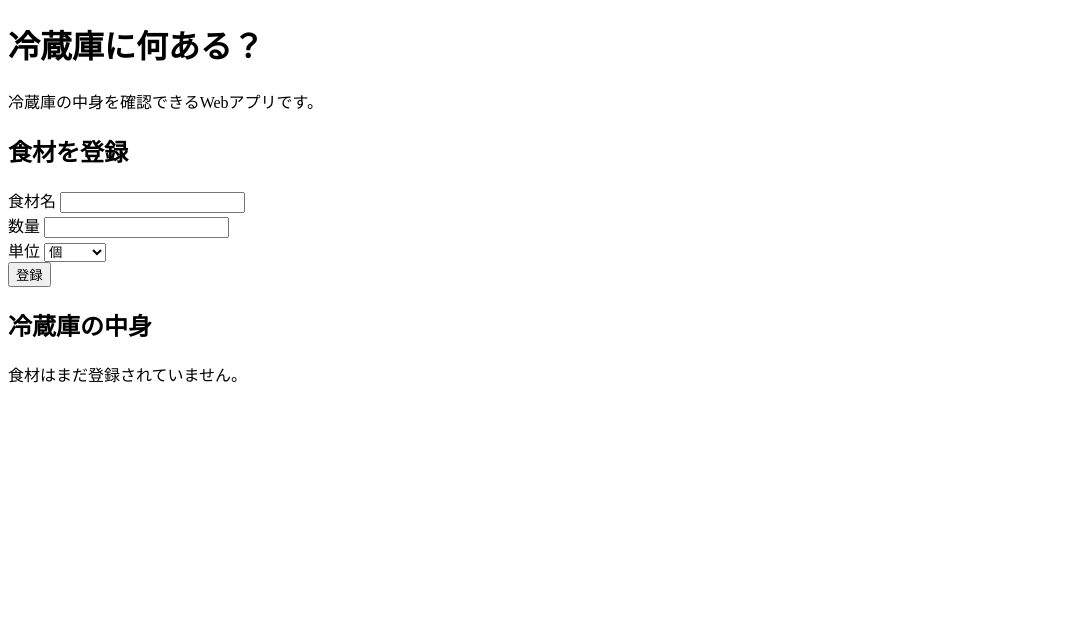
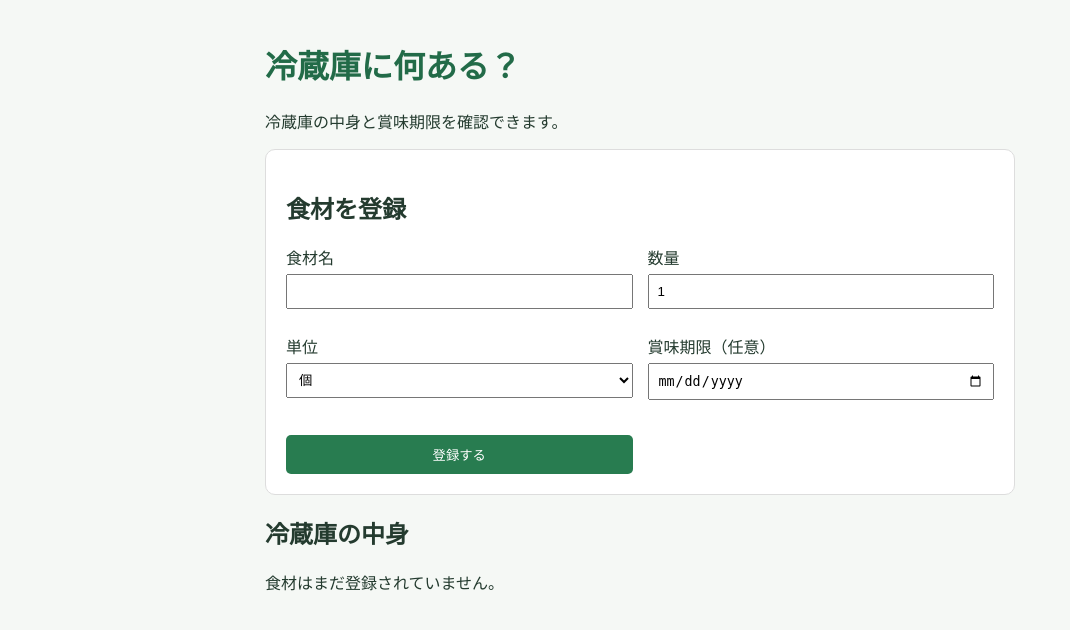
Before and after one commit to makotogap-alt/FridgeChecker-app, a Flask app: page / in a window 1280 px wide. Shown: the top 630 px of the page, without its empty margins (0-1070 px from the left). Run offline with Flask 3, Linux system fonts and the light colour scheme.

Commit message:
Add expiration date management

```diff
--- a/app.py
+++ b/app.py
@@ -1,6 +1,11 @@
+
 import os
-from flask import Flask, render_template, request, redirect
+from datetime import date, datetime, timedelta
+from zoneinfo import ZoneInfo
+
+from flask import Flask, render_template, request, redirect, url_for
 from flask_sqlalchemy import SQLAlchemy
+from sqlalchemy import inspect, text
 
 app = Flask(__name__)
 
@@ -16,51 +21,107 @@ app.config["SQLALCHEMY_TRACK_MODIFICATIONS"] = False
 db = SQLAlchemy(app)
 
 
+# 食材のデータベース
 class Food(db.Model):
     id = db.Column(db.Integer, primary_key=True)
     name = db.Column(db.String(100), nullable=False)
     quantity = db.Column(db.Integer, nullable=False)
     unit = db.Column(db.String(20), nullable=False)
 
+    # 第4週：賞味期限を追加
+    expiration_date = db.Column(db.Date, nullable=True)
 
+
+# 賞味期限を日付型に変換
+def parse_expiration_date(value):
+    if not value or not value.strip():
+        return None
+
+    try:
+        return date.fromisoformat(value.strip())
+    except ValueError:
+        raise ValueError("賞味期限の形式が正しくありません")
+
+
+# トップページ
 @app.route("/")
 def index():
     foods = Food.query.all()
-    return render_template("index.html", foods=foods)
+
+    today = datetime.now(ZoneInfo("Asia/Tokyo")).date()
+    soon_date = today + timedelta(days=3)
+
+    return render_template(
+        "index.html",
+        foods=foods,
+        today=today,
+        soon_date=soon_date
+    )
 
 
+# 食材の追加
 @app.route("/add", methods=["POST"])
 def add_food():
-    name = request.form["name"]
-    quantity = int(request.form["quantity"])
-    unit = request.form["unit"]
+    name = request.form.get("name", "").strip()
+    unit = request.form.get("unit", "").strip()
+
+    if not name or not unit:
+        return "食材名と単位を入力してください", 400
+
+    try:
+        quantity = int(request.form.get("quantity", ""))
+        expiration_date = parse_expiration_date(
+            request.form.get("expiration_date", "")
+        )
+    except ValueError:
+        return "数量または賞味期限が正しくありません", 400
+
+    if quantity < 1:
+        return "数量は1以上にしてください", 400
 
     food = Food(
         name=name,
         quantity=quantity,
-        unit=unit
+        unit=unit,
+        expiration_date=expiration_date
     )
 
     db.session.add(food)
     db.session.commit()
 
-    return redirect("/")
+    return redirect(url_for("index"))
 
+
+# 食材の変更
 @app.route("/update/<int:food_id>", methods=["POST"])
 def update_food(food_id):
     food = Food.query.get_or_404(food_id)
 
-    quantity = int(request.form["quantity"])
+    try:
+        quantity = int(request.form.get("quantity", ""))
+
+        if "expiration_date" in request.form:
+            expiration_date = parse_expiration_date(
+                request.form.get("expiration_date")
+            )
+        else:
+            expiration_date = food.expiration_date
+
+    except ValueError:
+        return "数量または賞味期限が正しくありません", 400
 
     if quantity < 0:
         return "数量は0以上にしてください", 400
 
     food.quantity = quantity
+    food.expiration_date = expiration_date
+
     db.session.commit()
 
-    return redirect("/")
+    return redirect(url_for("index"))
 
 
+# 食材の削除
 @app.route("/delete/<int:food_id>", methods=["POST"])
 def delete_food(food_id):
     food = Food.query.get_or_404(food_id)
@@ -68,12 +129,39 @@ def delete_food(food_id):
     db.session.delete(food)
     db.session.commit()
 
-    return redirect("/")
+    return redirect(url_for("index"))
 
 
+# 既存の食材データを残して賞味期限の列を追加
+def initialize_database():
+    with app.app_context():
+        db.create_all()
 
-with app.app_context():
-    db.create_all()
+        if db.engine.dialect.name == "postgresql":
+            with db.engine.begin() as connection:
+                connection.execute(
+                    text(
+                        "ALTER TABLE food "
+                        "ADD COLUMN IF NOT EXISTS expiration_date DATE"
+                    )
+                )
+        else:
+            columns = {
+                column["name"]
+                for column in inspect(db.engine).get_columns("food")
+            }
+
+            if "expiration_date" not in columns:
+                with db.engine.begin() as connection:
+                    connection.execute(
+                        text(
+                            "ALTER TABLE food "
+                            "ADD COLUMN expiration_date DATE"
+                        )
+                    )
+
+
+initialize_database()
 
 
 if __name__ == "__main__":
--- a/static/style.css
+++ b/static/style.css
@@ -0,0 +1,95 @@
+body {
+    font-family: Arial, sans-serif;
+    background-color: #f5f8f5;
+    margin: 0;
+    color: #243b2f;
+  }
+
+  .container {
+    max-width: 750px;
+    margin: 0 auto;
+    padding: 20px;
+  }
+
+  h1 {
+    color: #226b48;
+  }
+
+  .card {
+    background-color: white;
+    border: 1px solid #ddd;
+    border-radius: 10px;
+    padding: 20px;
+    margin-bottom: 15px;
+  }
+
+  .form-grid {
+    display: grid;
+    grid-template-columns: 1fr 1fr;
+    gap: 15px;
+  }
+
+  label {
+    display: block;
+    margin-bottom: 10px;
+  }
+
+  input, select {
+    display: block;
+    width: 100%;
+    box-sizing: border-box;
+    padding: 8px;
+    margin-top: 5px;
+  }
+
+  button {
+    padding: 10px 15px;
+    background-color: #287c50;
+    color: white;
+    border: none;
+    border-radius: 5px;
+    cursor: pointer;
+    margin-top: 10px;
+  }
+
+  button:hover {
+    background-color: #195c39;
+  }
+
+  .delete {
+    background-color: #c74444;
+  }
+
+  .expired {
+    color: #c62828;
+    font-weight: bold;
+    background-color: #ffebee;
+    padding: 8px;
+    border-radius: 5px;
+  }
+
+  .soon {
+    color: #a56a00;
+    font-weight: bold;
+    background-color: #fff3cd;
+    padding: 8px;
+    border-radius: 5px;
+  }
+
+  .okay {
+    color: #237c42;
+    font-weight: bold;
+    background-color: #e8f5e9;
+    padding: 8px;
+    border-radius: 5px;
+  }
+
+  .unset {
+    color: #777;
+  }
+
+  @media (max-width: 600px) {
+    .form-grid {
+      grid-template-columns: 1fr;
+    }
+  }
--- a/templates/index.html
+++ b/templates/index.html
@@ -1,70 +1,148 @@
+
 <!doctype html>
 <html lang="ja">
 <head>
   <meta charset="UTF-8">
   <meta name="viewport" content="width=device-width, initial-scale=1.0">
   <title>冷蔵庫に何ある？</title>
+  <link rel="stylesheet"
+        href="{{ url_for('static', filename='style.css') }}">
 </head>
 
 <body>
+  <main class="container">
+
     <h1>冷蔵庫に何ある？</h1>
-  <p>冷蔵庫の中身を確認できるWebアプリです。</p>
+    <p>冷蔵庫の中身と賞味期限を確認できます。</p>
 
+    <section class="card">
       <h2>食材を登録</h2>
 
-  <form action="/add" method="post">
-    <div>
-      <label for="name">食材名</label>
-      <input type="text" id="name" name="name" required>
-    </div>
+      <form action="/add" method="POST" class="form-grid">
 
-    <div>
-      <label for="quantity">数量</label>
-      <input type="number" id="quantity" name="quantity" min="1" required>
-    </div>
+        <label>
+          食材名
+          <input type="text" name="name" required>
+        </label>
 
-    <div>
-      <label for="unit">単位</label>
-      <select id="unit" name="unit">
+        <label>
+          数量
+          <input type="number" name="quantity"
+                 min="1" value="1" required>
+        </label>
+
+        <label>
+          単位
+          <select name="unit">
             <option value="個">個</option>
             <option value="本">本</option>
             <option value="袋">袋</option>
             <option value="パック">パック</option>
           </select>
-    </div>
+        </label>
 
-    <button type="submit">登録</button>
+        <label>
+          賞味期限（任意）
+          <input type="date" name="expiration_date">
+        </label>
+
+        <button type="submit">登録する</button>
+
       </form>
+    </section>
 
+
+    <section>
       <h2>冷蔵庫の中身</h2>
 
       {% if foods %}
-    <ul>
+
         {% for food in foods %}
-        <li>{{ food.name }}：{{ food.quantity }}{{ food.unit }}</li>
-      {% endfor %}
-    </ul>
+        <div class="card">
+
+          <h3>{{ food.name }}</h3>
+
+          <p>
+            数量：{{ food.quantity }}{{ food.unit }}
+          </p>
+
+          {% if food.expiration_date %}
+
+            <p>
+              賞味期限：
+              {{ food.expiration_date.strftime('%Y/%m/%d') }}
+            </p>
+
+            {% if food.expiration_date < today %}
+
+              <p class="expired">期限切れ</p>
+
+            {% elif food.expiration_date == today %}
+
+              <p class="soon">本日まで</p>
+
+            {% elif food.expiration_date <= soon_date %}
+
+              <p class="soon">
+                あと{{ (food.expiration_date - today).days }}日
+              </p>
+
             {% else %}
-    <p>食材はまだ登録されていません。</p>
+
+              <p class="okay">期限内</p>
+
+            {% endif %}
+
+          {% else %}
+
+            <p class="unset">期限未設定</p>
+
           {% endif %}
 
 
-{% for food in foods %}
-<div>
-  <p>{{ food.name }}：{{ food.quantity }}{{ food.unit }}</p>
+          <form action="{{ url_for('update_food', food_id=food.id) }}"
+                method="POST">
 
-  <form action="{{ url_for('update_food', food_id=food.id) }}" method="POST">
-    <input type="number" name="quantity"
-           value="{{ food.quantity }}" min="0" required>
-    <button type="submit">変更</button>
+            <label>
+              数量
+              <input type="number"
+                     name="quantity"
+                     value="{{ food.quantity }}"
+                     min="0" required>
+            </label>
+
+            <label>
+              賞味期限
+              <input type="date"
+                     name="expiration_date"
+                     value="{{ food.expiration_date.isoformat() if food.expiration_date else '' }}">
+            </label>
+
+            <button type="submit">変更を保存</button>
+
           </form>
 
-  <form action="{{ url_for('delete_food', food_id=food.id) }}" method="POST">
-    <button type="submit">削除</button>
+
+          <form action="{{ url_for('delete_food', food_id=food.id) }}"
+                method="POST">
+
+            <button type="submit" class="delete">
+              削除する
+            </button>
+
           </form>
+
         </div>
         {% endfor %}
 
+      {% else %}
 
+        <p>食材はまだ登録されていません。</p>
+
+      {% endif %}
+
+    </section>
+
+  </main>
 </body>
 </html>
```
Lines whose indentation alone changed are shown as unchanged.
